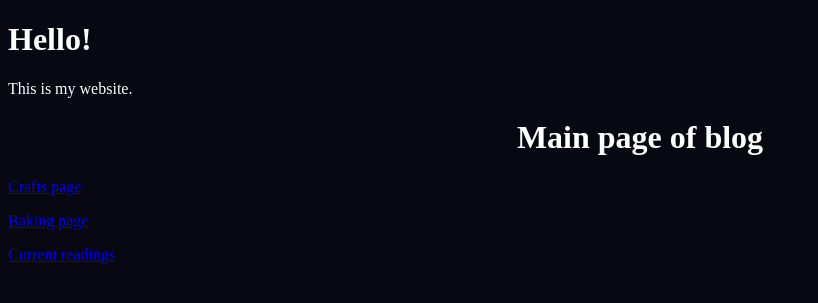
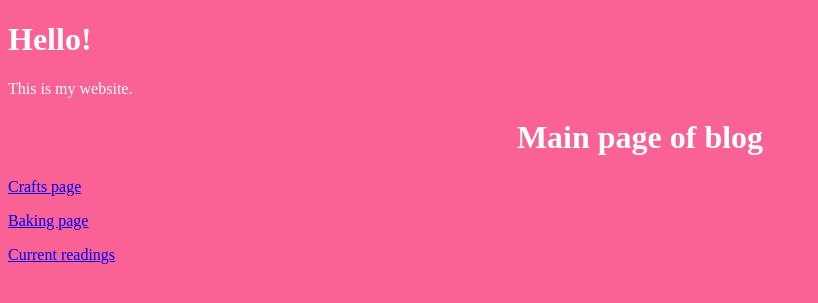
Before and after one commit to Enora-7/Blog, a Jekyll site: the page built from index.md, in a window 1280 px wide. Shown: the top 303 px of the page, without its empty margins (0-818 px from the left). Built offline with Jekyll 4.4.1, drawn with Linux system fonts in a browser that asks for light colours.

Commit message:
Change background color to #fa6194

```diff
--- a/_layouts/default.html
+++ b/_layouts/default.html
@@ -10,7 +10,7 @@
 
     <style>
         body {
-            background: #080812;
+            background: #fa6194;
             color: white;
         }
 
```
